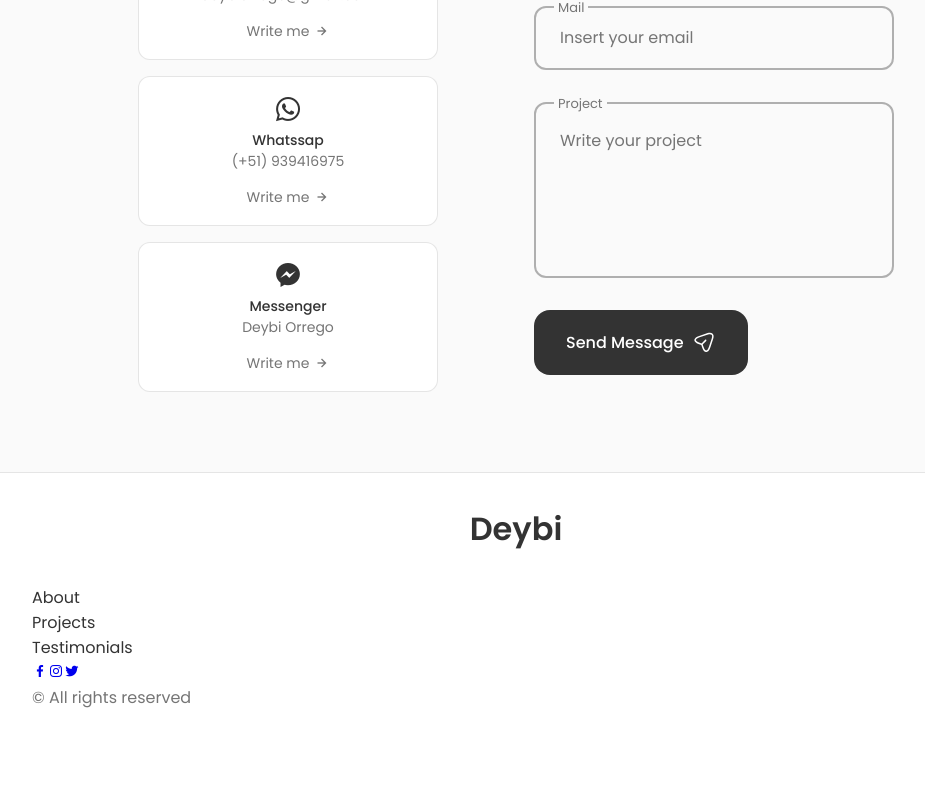
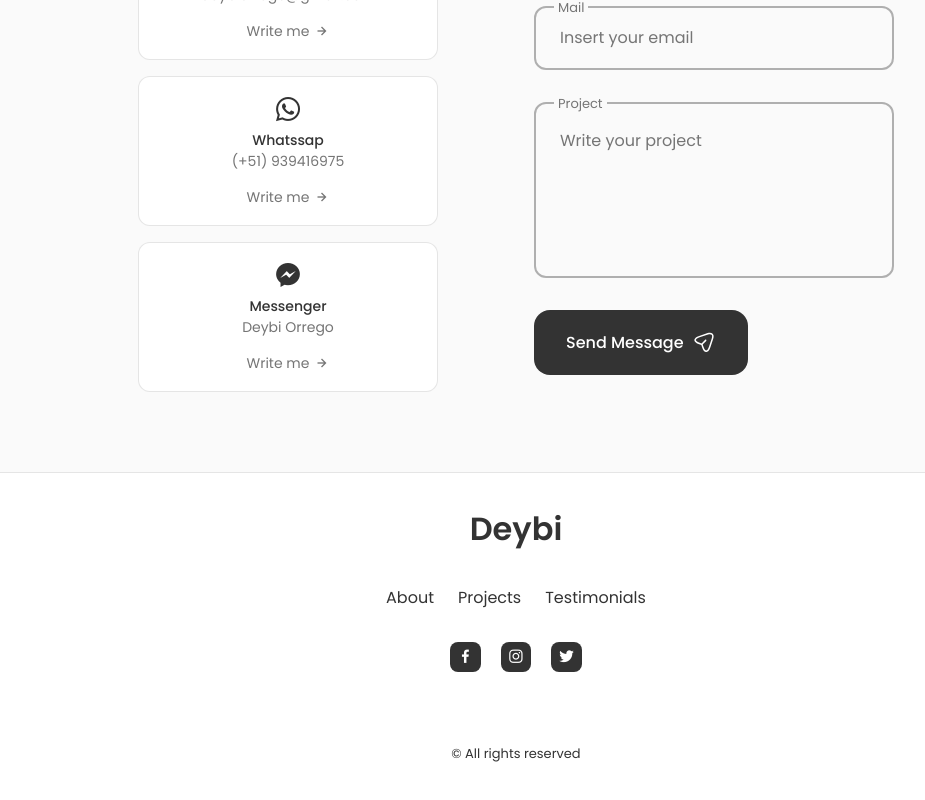
Before and after one commit to Deybi1004/Web-Profile, a React (Create React App) app: page / in a window 1280 px wide. Shown: the part 4381-5181 px from the top of the page, without its empty margins (124-1049 px from the left). Built offline with nearby package versions, Linux system fonts and the light colour scheme.

Commit message:
Footer UI

```diff
--- a/src/components/footer/footer.css
+++ b/src/components/footer/footer.css
@@ -16,3 +16,52 @@
     text-align: center;
     margin-bottom: var(--mb-2);
 }
+
+.footer__link:hover {
+    color:var(--title-color-dark);
+}
+
+.footer__list {
+    display:flex;
+    justify-content: center;
+    column-gap: 1.5rem;
+    margin-bottom: var(--mb-2);
+}
+
+.footer__social {
+    display: flex;
+    justify-content: center;
+    column-gap: 1.25rem;
+}
+
+.footer__social-link {
+    background-color: var(--title-color);
+    color :var(--container-color);
+    font-size: 1.1125rem;
+    padding: 0.4rem;
+    border-radius: 0.5rem;
+    display: inline-flex;
+}
+
+.footer__social-link:hover {
+    background-color: var(--title-color-dark);
+}
+
+.footer__copy {
+    display: block;
+    margin-top: 4.5rem;
+    color: var(--title-color);
+    text-align: center;
+    font-size: var(--smaller-font-size);
+}
+
+
+/*=============== BREAKPOINTS ===============*/
+/* For large devices */
+@media screen and (max-width: 992px) {
+    .footer__social-link {
+        padding: 0.25rem;
+        border-radius: 0.25rem;
+        font-size: 1rem;
+    }
+   }
```
